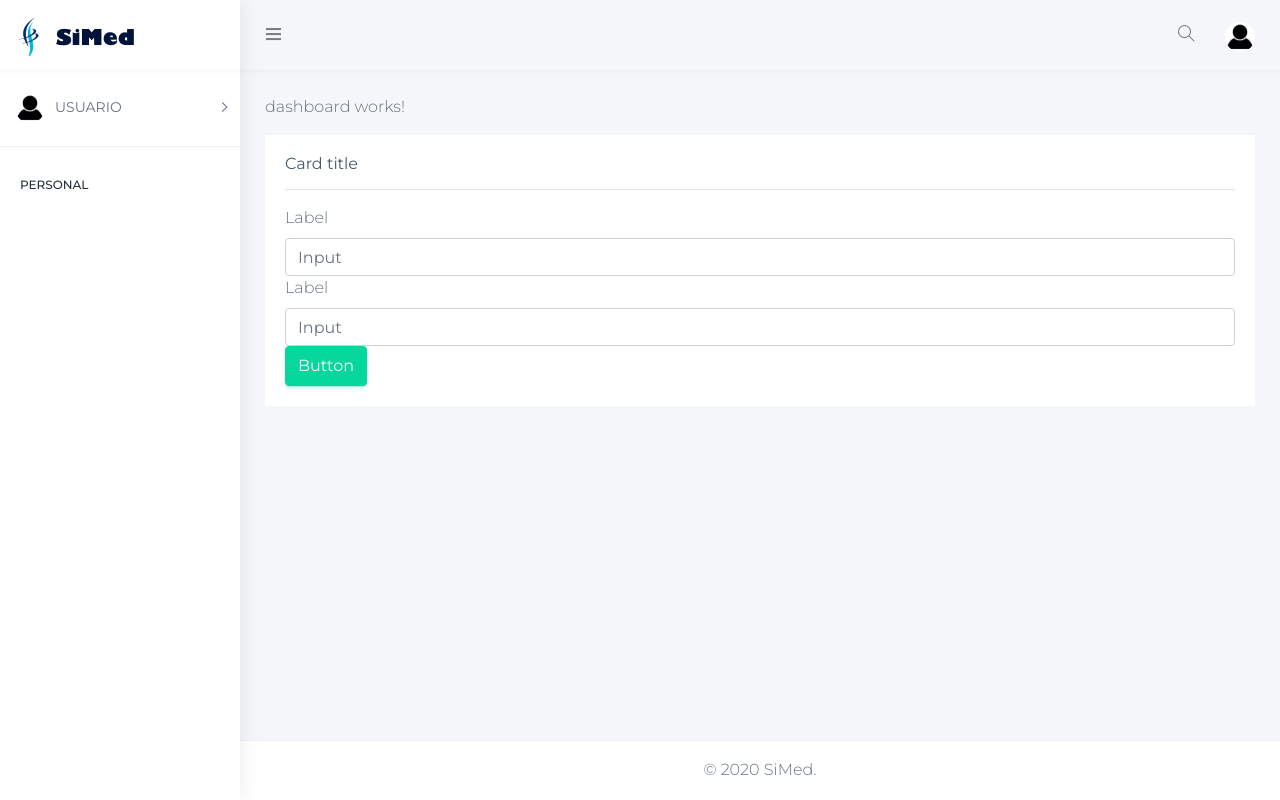
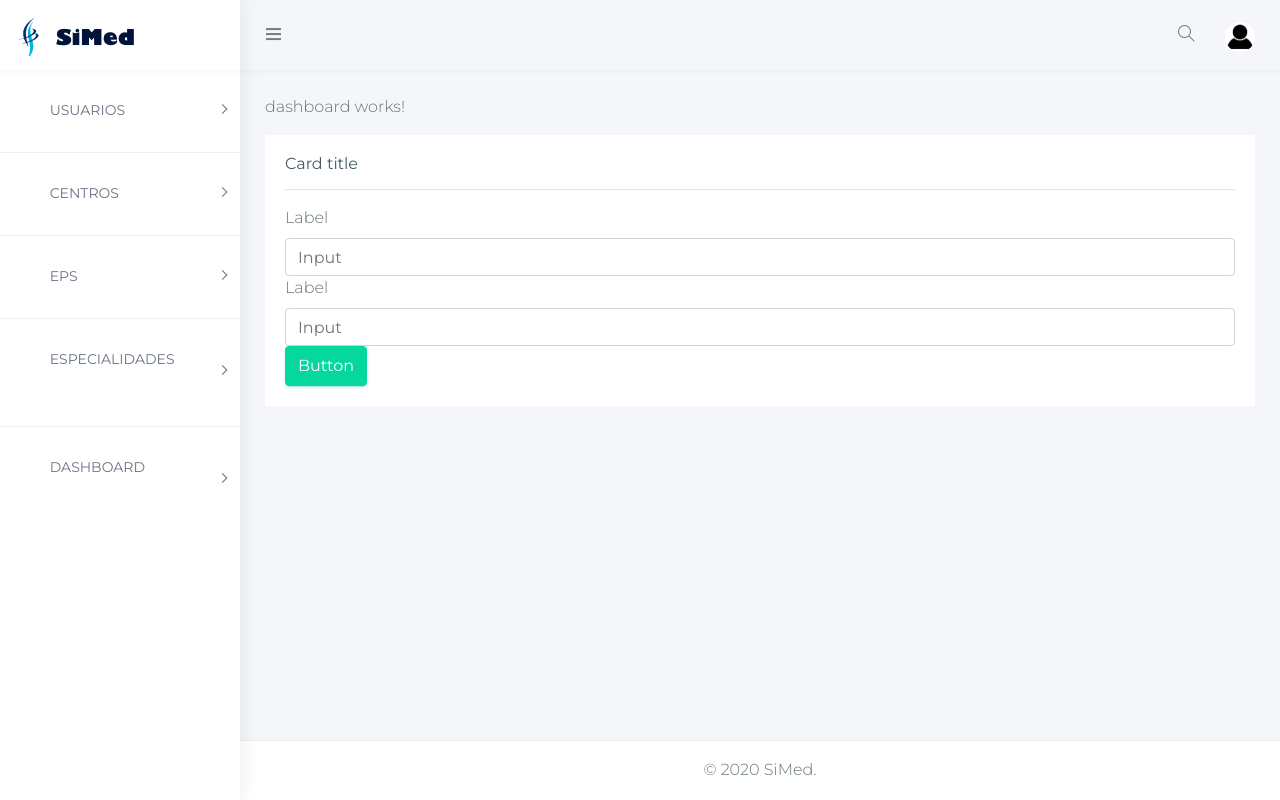
Before and after one commit to IngSwEspec2030/SiMed, an Angular app in the folder application/frontend/: page /dashboard in a window 1280 px wide. Built offline with nearby package versions, Linux system fonts and the light colour scheme; a web font is replaced by a local one.

Commit message:
Update navbar sin permisos

```diff
--- a/application/frontend/src/app/shared/sidebar/sidebar.component.html
+++ b/application/frontend/src/app/shared/sidebar/sidebar.component.html
@@ -7,7 +7,7 @@
         <!-- Sidebar navigation-->
         <nav class="sidebar-nav">
             <ul id="sidebarnav">
-                <li class="user-profile">
+                <!-- <li class="user-profile">
                     <a class="has-arrow waves-effect waves-dark" href="#" aria-expanded="false">
                         <img src="./assets/images/users/profile.png" alt="user" /><span class="hide-menu">USUARIO</span></a>
                     <ul aria-expanded="false" class="collapse">
@@ -17,27 +17,113 @@
                         <li><a routerLink="account-settings">Account Setting</a></li>
                         <li><a routerLink="/login">Cerrar Sesión</a></li>
                     </ul>
-                </li>
-                <li class="nav-devider"></li>
-                <li class="nav-small-cap">PERSONAL</li>
+                </li> -->
 
-                <!-- <li *ngFor="let item of menuItems">
+                <!-- ***************************************************************************************************** -->
+                <!-- SECCIÓN DE USUARIOS -->
+                <!-- ***************************************************************************************************** -->
+                <!-- <li class="nav-small-cap">USUARIOS</li> -->
+                <li>
                     <a class="has-arrow waves-effect waves-dark" href="#" aria-expanded="false">
-                        <i class="mdi mdi-gauge"></i>
+                        <i class="mdi mdi-account-settings-variant"></i>
                         <span class="hide-menu">
-                            {{ item.titulo }}
+                            USUARIOS
                             <span class="label label-rouded label-themecolor pull-right">
-                                {{ item.submenu.length }}
+                                subtitulo2
                             </span>
                         </span>
                     </a>
+                    <ul aria-expanded="false" class="collapse">
+                        <li><a href="javascript:void()">Item 1</a></li>
+                        <li><a href="javascript:void()">Item 2</a></li>
+                    </ul>
+                </li>
 
+                <!-- ***************************************************************************************************** -->
+                <!-- SECCIÓN DE LUGARES DE ATENCIÓN -->
+                <!-- ***************************************************************************************************** -->
+                <li class="nav-devider"></li>
+                <!-- <li class="nav-small-cap">LUGARES DE ATENCIÓN</li> -->
+                <li>
+                    <a class="has-arrow waves-effect waves-dark" href="#" aria-expanded="false">
+                        <i class="mdi mdi-hospital-marker"></i>
+                        <span class="hide-menu">
+                            CENTROS
+                            <span class="label label-rouded label-themecolor pull-right">
+                                subtitulo1
+                            </span>
+                        </span>
+                    </a>
                     <ul aria-expanded="false" class="collapse">
-                        <li *ngFor="let subMenuItem of item.submenu">
-                            <a [routerLink]="subMenuItem.url"> {{ subMenuItem.titulo }} </a>
-                        </li>
+                        <li><a href="javascript:void()">Item 1</a></li>
+                        <li><a href="javascript:void()">Item 2</a></li>
                     </ul>
-                </li> -->
+                </li>
+
+                <!-- ***************************************************************************************************** -->
+                <!-- EPS -->
+                <!-- ***************************************************************************************************** -->
+                <li class="nav-devider"></li>
+                <!-- <li class="nav-small-cap">LUGARES DE ATENCIÓN</li> -->
+                <li>
+                    <a class="has-arrow waves-effect waves-dark" href="#" aria-expanded="false">
+                        <i class="mdi mdi-hospital-building"></i>
+                        <span class="hide-menu">
+                            EPS
+                            <span class="label label-rouded label-themecolor pull-right">
+                                subtitulo1
+                            </span>
+                        </span>
+                    </a>
+                    <ul aria-expanded="false" class="collapse">
+                        <li><a href="javascript:void()">Item 1</a></li>
+                        <li><a href="javascript:void()">Item 2</a></li>
+                    </ul>
+                </li>
+
+                <!-- ***************************************************************************************************** -->
+                <!-- SECCIÓN DE ESPECIALIDADES -->
+                <!-- ***************************************************************************************************** -->
+                <li class="nav-devider"></li>
+                <!-- <li class="nav-small-cap">DASHBOARD</li> -->
+                <li>
+                    <a class="has-arrow waves-effect waves-dark" href="#" aria-expanded="false">
+                        <i class="mdi mdi-signal-hspa-plus"></i>
+                        <span class="hide-menu">
+                            ESPECIALIDADES
+                            <span class="label label-rouded label-themecolor pull-right">
+                                subtitulo1
+                            </span>
+                        </span>
+                    </a>
+                    <ul aria-expanded="false" class="collapse">
+                        <li><a href="javascript:void()">Item 1</a></li>
+                        <li><a href="javascript:void()">Item 2</a></li>
+                    </ul>
+                </li>
+
+                <!-- ***************************************************************************************************** -->
+                <!-- SECCIÓN DE DASHBOARD -->
+                <!-- ***************************************************************************************************** -->
+                <li class="nav-devider"></li>
+                <!-- <li class="nav-small-cap">DASHBOARD</li> -->
+                <li>
+                    <a class="has-arrow waves-effect waves-dark" href="#" aria-expanded="false">
+                        <i class="mdi mdi-chart-bar"></i>
+                        <span class="hide-menu">
+                            DASHBOARD
+                            <span class="label label-rouded label-themecolor pull-right">
+                                subtitulo1
+                            </span>
+                        </span>
+                    </a>
+                    <ul aria-expanded="false" class="collapse">
+                        <li><a href="javascript:void()">Item 1</a></li>
+                        <li><a href="javascript:void()">Item 2</a></li>
+                    </ul>
+                </li>
+
+
 
             </ul>
         </nav>
```
